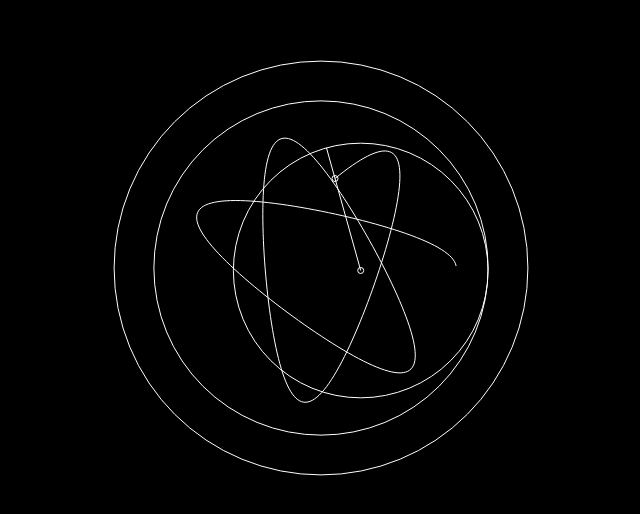
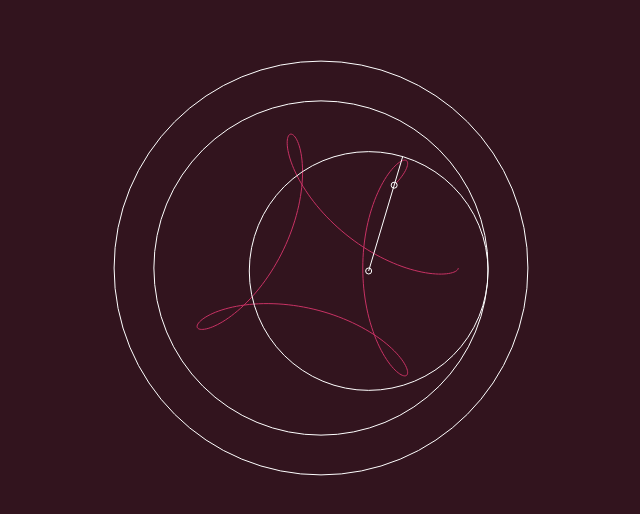
Before and after one commit to suprdory/spiralator, a plain HTML site: page index.html in a window 1280 px wide. Shown: the part 132-646 px from the top of the page, without its empty margins (319-959 px from the left). Drawn offline with Linux system fonts and the light colour scheme.

Commit message:
fix slip

```diff
--- a/index.html
+++ b/index.html
@@ -6,7 +6,7 @@
     <meta charset="utf-8" />
     <meta name="viewport" content="width=device-width, height=device-height, initial-scale=1.0, maximum-scale=1.0, user-scalable=no" />
 
-    <title>Spiralator</title>
+    <title>spiralator</title>
     <link rel="stylesheet" href="style.css">
 
 </head>
--- a/spiralator.js
+++ b/spiralator.js
@@ -94,6 +94,7 @@ class Pair {
         this.fixed = fixed;
         this.moving = moving;
         this.th = 0;
+        this.move(this.th);
     }
     update() {
         this.move(this.th + dth);
@@ -101,17 +102,15 @@ class Pair {
     move(th) {
         let f = this.fixed;
         let m = this.moving;
-        this.moving.x = f.x + (f.innerRad - m.rad) * Math.cos(th);
-        this.moving.y = f.y + (f.innerRad - m.rad) * Math.sin(th);
-        m.th = m.th0 - th * (m.rad / f.innerRad)
+        m.x = f.x + (f.innerRad - m.rad) * Math.cos(th);
+        m.y = f.y + (f.innerRad - m.rad) * Math.sin(th);
+        m.th = m.th0 - th * (f.innerRad / m.rad - 1)
         this.th = th;
     }
     tracePoint() {
-        let th = this.th;
-        let f = this.fixed;
         let m = this.moving;
-        let x = m.x + Math.cos(m.th0 - th * m.rad / f.innerRad) * (m.rad * m.rat)
-        let y = m.y + Math.sin(m.th0 - th * m.rad / f.innerRad) * (m.rad * m.rat)
+        let x = m.x + Math.cos(m.th0 + m.th) * (m.rad * m.rat)
+        let y = m.y + Math.sin(m.th0 + m.th) * (m.rad * m.rat)
         return (new Point(x, y));
     }
 
@@ -127,6 +126,7 @@ function makeArr(startValue, stopValue, cardinality) {
 
 function plotTrace(trace) {
     ctx.beginPath();
+    ctx.strokeStyle="rgb(200,50,100)"
     ctx.moveTo(trace[0].x, trace[0].y);
     trace.forEach(point => {
         ctx.lineTo(point.x, point.y);
@@ -139,20 +139,22 @@ const dth = PI2 / 100;
 canvas.height = innerHeight;
 canvas.width = innerWidth;
 
-let disk = new Disk(80,0.75)
+let disk = new Disk(75,0.75)
 let ring = new Ring(105,130);
 let pair = new Pair(ring, disk)
 pointArray = [];
 
 function anim() {
     requestAnimationFrame(anim);
-    ctx.fillStyle = "rgb(1,0,0)";
+    ctx.fillStyle = "rgb(50,20,30)";
     ctx.fillRect(0, 0, canvas.width, canvas.height);
+    pointArray.push(pair.tracePoint());
+    plotTrace(pointArray);
     pair.update();
     pair.fixed.draw();
     pair.moving.draw();
-    pointArray.push(pair.tracePoint());
-    plotTrace(pointArray);
+
+
 }
 
 anim();
```
